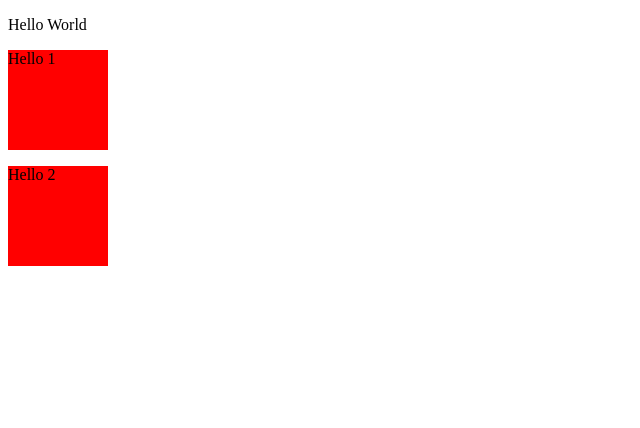
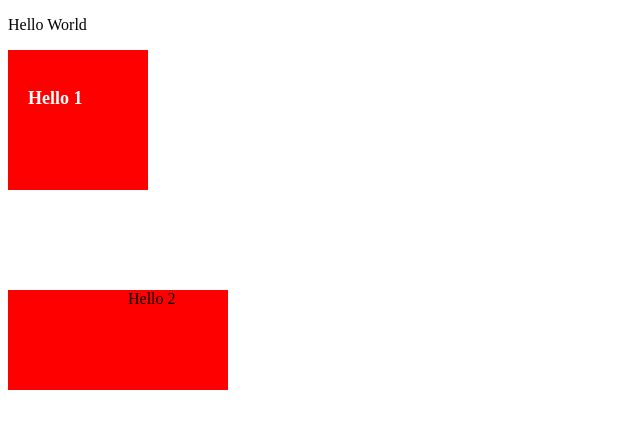
Before and after one commit to septianadip17/css-revou, a plain HTML site: page index.html in a window 1280 px wide. Shown: the whole page, without its empty margins (0-640 px from the left). Drawn offline with Linux system fonts and the light colour scheme.

Commit message:
style css

```diff
--- a/style.css
+++ b/style.css
@@ -1,11 +1,18 @@
 .foo{
   width: 100px;
   height: 100px;
-  background-color: red;
+  background: red;
+  color: white;
+  padding: 20px;
+  font-size: 18px;
+  font-weight: 900;
 }
+
 
 .foo_1{
   width: 100px;
   height: 100px;
-  background-color: red;
+  background: red;
+  margin-top: 100px;
+  padding-left: 120px;
 }
```
